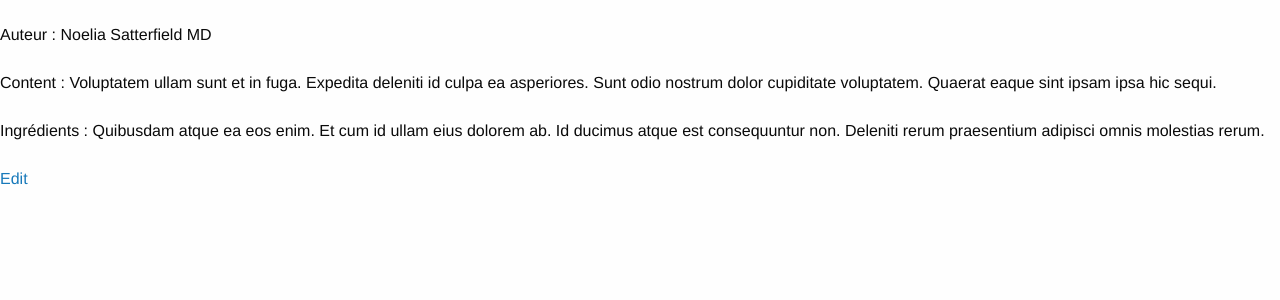
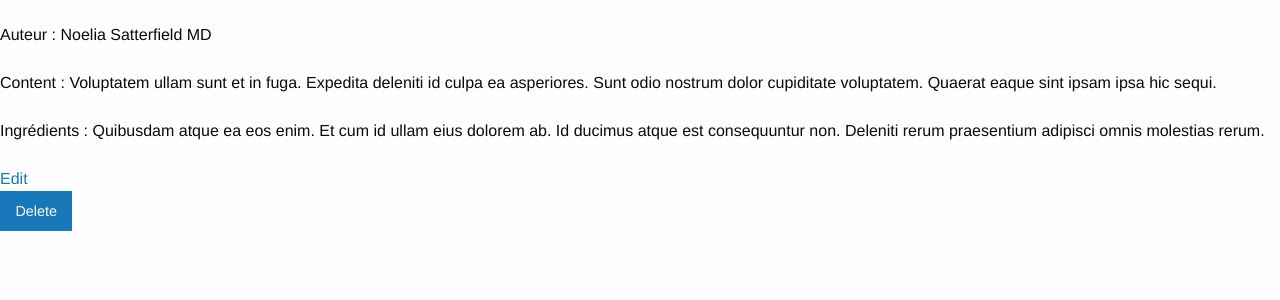
Before and after one commit to PaulineTeoulle/LaravelProject, a Laravel app: page /admin/recettes/1 in a window 1280 px wide. Shown: the part 333-633 px from the top of the page. Run offline with Laravel 8, Linux system fonts and the light colour scheme; data comes from the database, SQL or seed files in the repository; settings files or empty folders that the repository lacks are supplied; some libraries are stand-ins or nearby versions.

Commit message:
CRUD (delete)

```diff
--- a/app/Http/Controllers/RecipesController.php
+++ b/app/Http/Controllers/RecipesController.php
@@ -92,6 +92,7 @@ class RecipesController extends Controller
     public function update(Request $request, $id)
     {
         dd("ok");
+        //echo $id;
     }
 
     /**
@@ -102,7 +103,11 @@ class RecipesController extends Controller
      */
     public function destroy($id)
     {
-        //
+        Recipe::find($id)->delete();
+        $recipes = Recipe::all();
+        return view('recettes',array(
+            'recipes' => $recipes,
+        ));
     }
 
 
--- a/resources/views/recipes/single.blade.php
+++ b/resources/views/recipes/single.blade.php
@@ -10,4 +10,10 @@
 
     <button><a href="/admin/recettes/{{$recipe->id}}/edit">Edit</a></button>
 
+
+        <form method="POST" action="/admin/recettes/{{$recipe->id}}">
+            @method('DELETE')
+            @csrf
+            <button type="submit" class="button">Delete</button>
+        </form>
 @endsection
```
Also changed, not shown: resources/views/recipes/edit.blade.php (+2 -5 lines), 1 other file.
